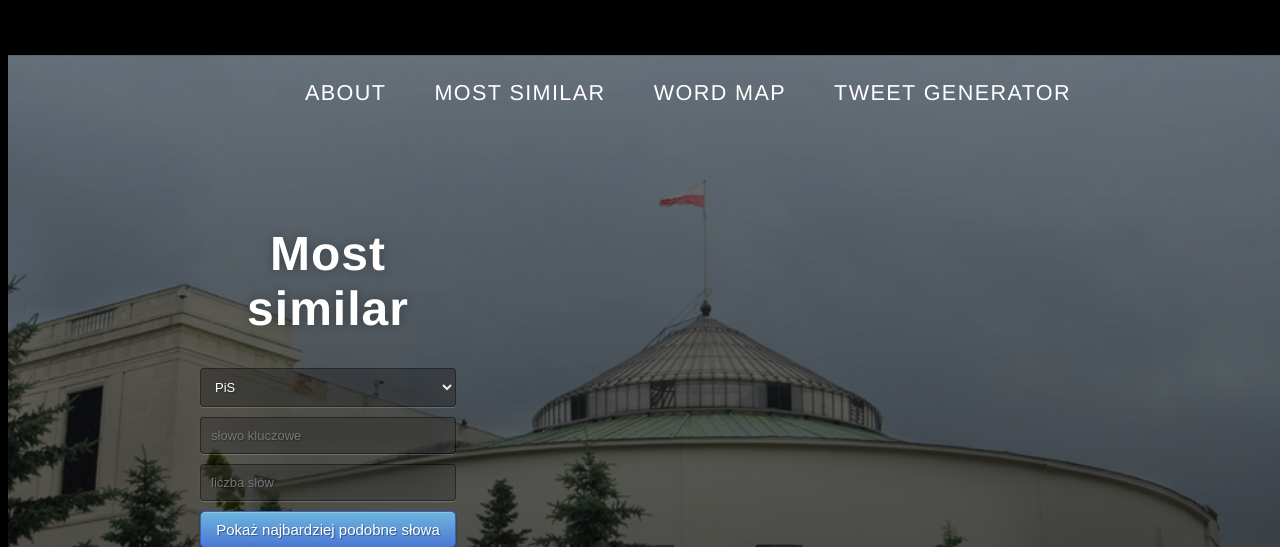
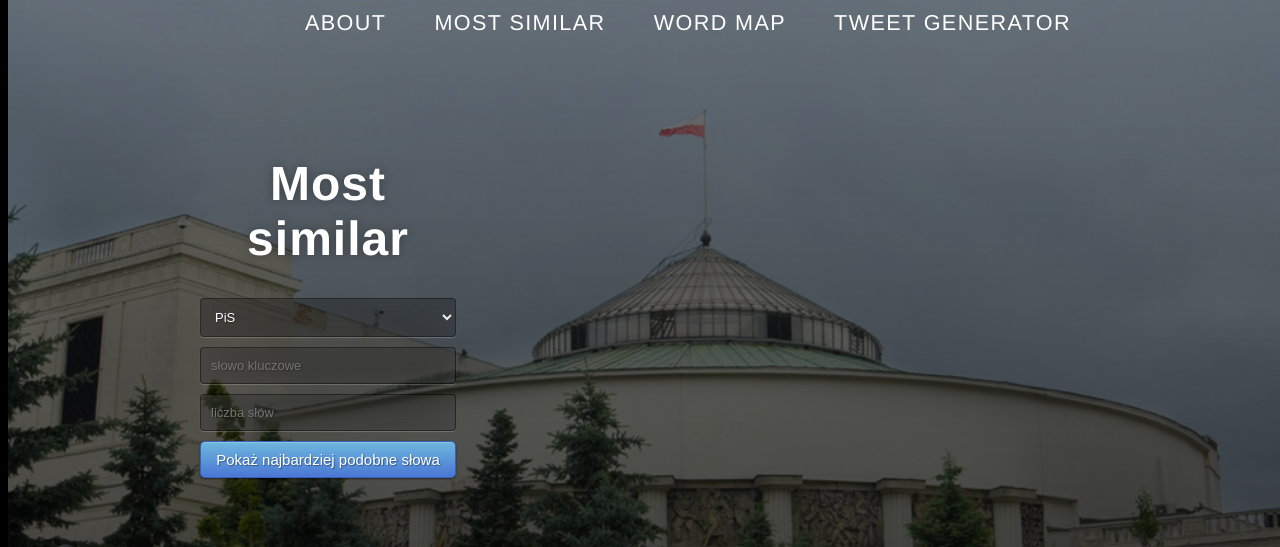
Before and after one commit to kalii4747/Tweet2Vec, a Flask app: page / in a window 1280 px wide. Shown: the top 547 px of the page. Run offline with Flask 2, Linux system fonts and the light colour scheme.

Commit message:
Update style.css

```diff
--- a/static/css/style.css
+++ b/static/css/style.css
@@ -58,7 +58,7 @@ body {
 .main-nav {
     float: center;
     list-style: none;
-    margin-top: 55px;
+    margin-top: -2%;
     padding-top: 2%;
 }
 
```
